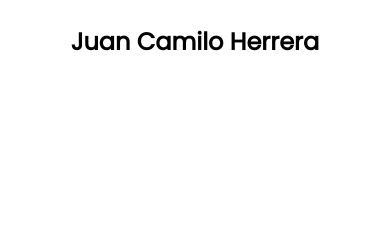
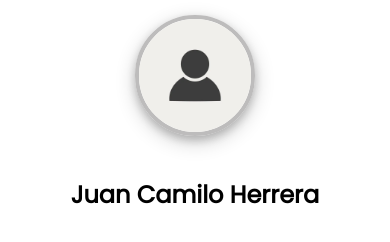
Before and after one commit to Meh8132/PaginaPersonal.JuanCamiloHerrera, a plain HTML site: page index.html in a window 390 px wide. Drawn offline with Linux system fonts and the light colour scheme.

Commit message:
Agregada foto

```diff
--- a/Estilos/layout.css
+++ b/Estilos/layout.css
@@ -5,6 +5,8 @@ body{
 main {
     display: flex;
     flex-wrap: wrap;
+    flex-direction: column;
+    align-items: center;
 }
 
 /* Responsive */
--- a/Estilos/style.css
+++ b/Estilos/style.css
@@ -7,3 +7,18 @@
         font-size: 1.5rem;
     }
 }
+
+.foto-perfil{
+    margin-top: 2%;
+    width: 200px;
+    border-radius: 50%;
+    border: 6px solid #bdbcbc;
+    box-shadow: 0 4px 8px 0 rgba(0, 0, 0, 0.2), 0 6px 20px 0 rgba(0, 0, 0, 0.19);
+}
+
+@media (max-width: 810px) {
+    .foto-perfil{
+        width:30%;
+        border-width: 4px;
+    }
+}
--- a/index.html
+++ b/index.html
@@ -13,7 +13,9 @@
 </head>
 <body>
     <main>
-       <h1>Juan Camilo Herrera</h1>
+        <img src="Recursos/Placeholder.webp" alt="Foto de perfil" class="foto-perfil">
+        <br>
+        <h1>Juan Camilo Herrera</h1>
     </main>
 </body>
 </html>
```
Also changed, not shown: Recursos/Placeholder.webp (added).
